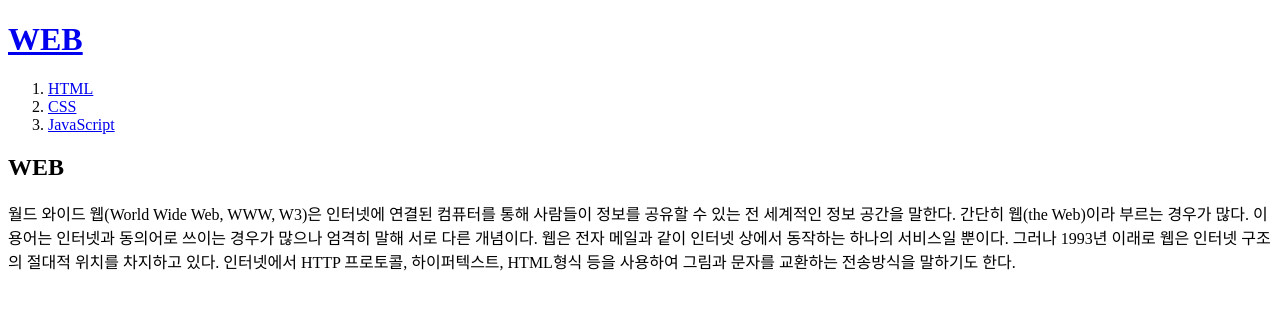
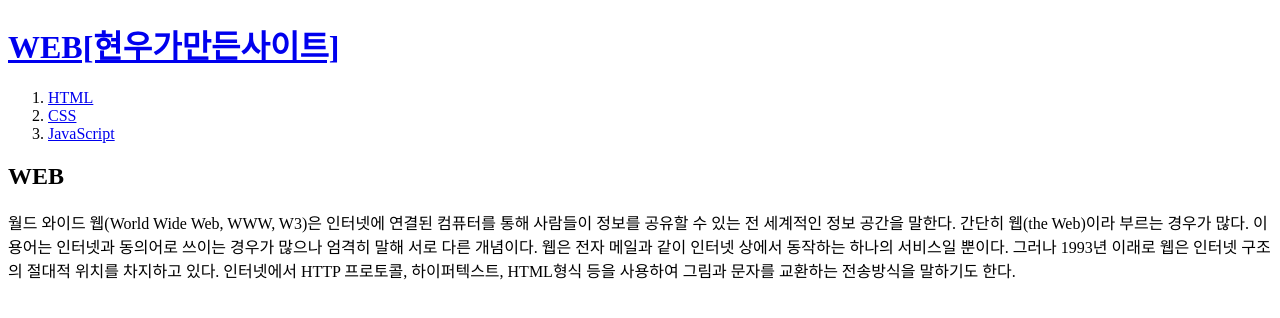
Before and after one commit to IamGrowuper/my-first-web-site, a plain HTML site: page index.html in a window 1280 px wide. Drawn offline with Linux system fonts and the light colour scheme.

Commit message:
Update index.html

```diff
--- a/index.html
+++ b/index.html
@@ -5,7 +5,7 @@
 <meta charset="utf-8">
 </head>
 <body>
-<h1><a href="index.html">WEB</a></h1>
+<h1><a href="index.html">WEB[현우가만든사이트]</a></h1>
   <ol>
     <li><a href="1.html">HTML</a></li>
     <li><a href="2.html">CSS</a></li>
```
